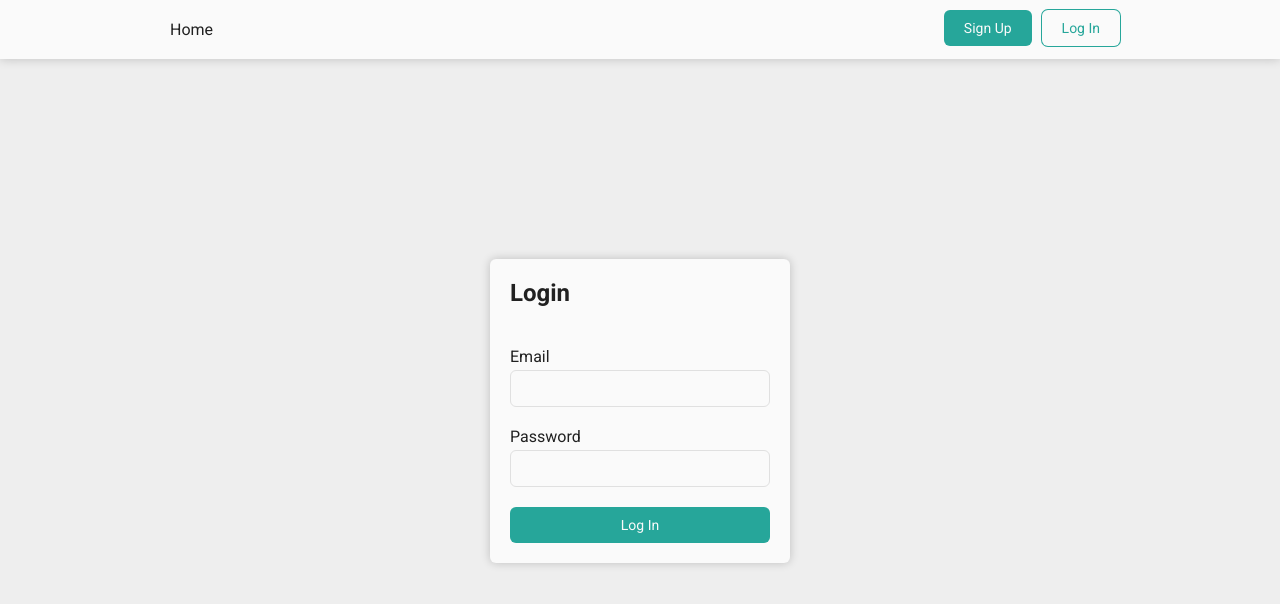
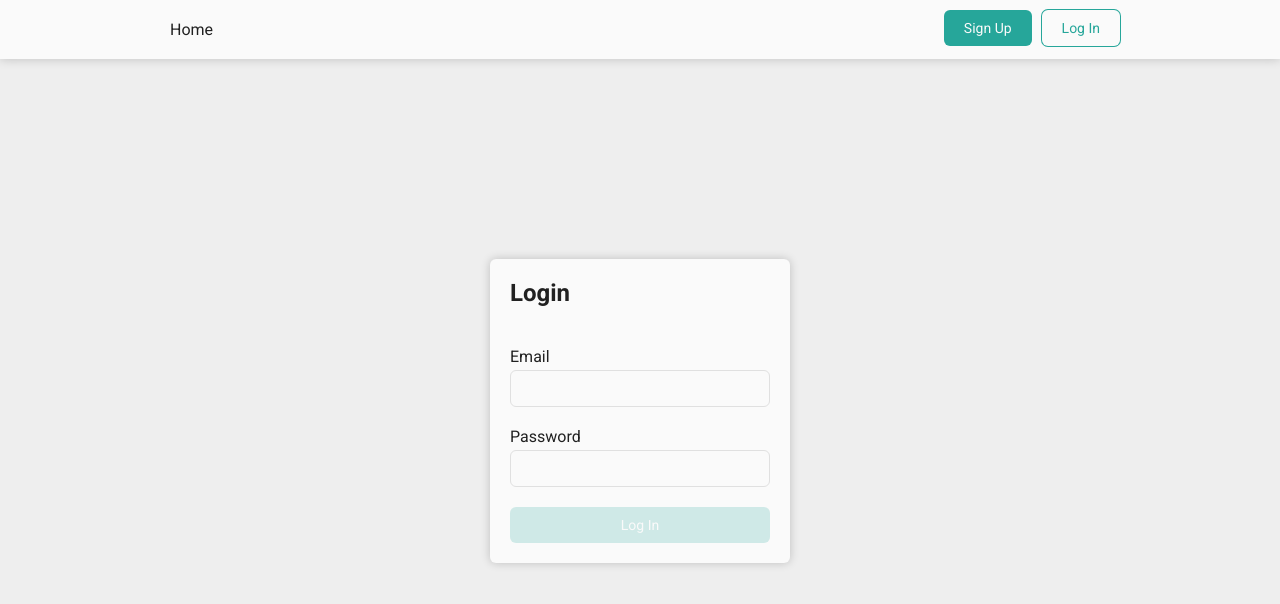
Before and after one commit to DanielKalinov/react-redux-gallery, a React (Create React App) app in the folder client/: page /login in a window 1280 px wide. Shown: the top 604 px of the page. Built offline with nearby package versions, Linux system fonts and the light colour scheme.

Commit message:
Added Formik and form validation

```diff
--- a/client/package.json
+++ b/client/package.json
@@ -6,12 +6,14 @@
 		"@testing-library/jest-dom": "^5.11.9",
 		"@testing-library/react": "^11.2.5",
 		"@testing-library/user-event": "^12.8.1",
+		"formik": "^2.2.6",
 		"node-sass": "^5.0.0",
 		"react": "^17.0.1",
 		"react-dom": "^17.0.1",
 		"react-router-dom": "^5.2.0",
 		"react-scripts": "4.0.3",
-		"web-vitals": "^1.1.0"
+		"web-vitals": "^1.1.0",
+		"yup": "^0.32.9"
 	},
 	"scripts": {
 		"start": "set PORT=8080 && react-scripts start",
--- a/client/src/components/pages/Login.jsx
+++ b/client/src/components/pages/Login.jsx
@@ -1,21 +1,62 @@
 import React from 'react';
+import { Formik, Form, Field, ErrorMessage } from 'formik';
+import * as Yup from 'yup';
 
 const Login = () => {
+	const initialValues = {
+		email: '',
+		password: ''
+	};
+
+	const onSubmit = (values, onSubmitProps) => {
+		onSubmitProps.resetForm();
+	};
+
+	const validationSchema = Yup.object({
+		email: Yup.string().email('Invalid email address').required('Required'),
+		password: Yup.string()
+			.min(8, 'Password must be at least 8 characters long')
+			.required('Required')
+	});
+
 	return (
-		<div className='login'>
-			<form className='form'>
+		<Formik
+			initialValues={initialValues}
+			validationSchema={validationSchema}
+			onSubmit={onSubmit}
+			validateOnMount>
+			{(formik) => {
+				return (
+					<Form className='form'>
 						<h2>Login</h2>
 						<div className='form-group'>
 							<label htmlFor='email'>Email</label>
-					<input type='text' name='email' className='input' />
+							<Field type='text' name='email' className='input' />
+							<ErrorMessage
+								name='email'
+								component='p'
+								className='form-error-message'
+							/>
 						</div>
 						<div className='form-group'>
 							<label htmlFor='password'>Password</label>
-					<input type='text' name='password' className='input' />
+							<Field type='password' name='password' className='input' />
+							<ErrorMessage
+								name='password'
+								component='p'
+								className='form-error-message'
+							/>
 						</div>
-				<button className='button primary-button'>Log In</button>
-			</form>
-		</div>
+						<button
+							type='submit'
+							className='button primary-button'
+							disabled={!formik.isValid}>
+							Log In
+						</button>
+					</Form>
+				);
+			}}
+		</Formik>
 	);
 };
 
--- a/client/src/components/pages/Signup.jsx
+++ b/client/src/components/pages/Signup.jsx
@@ -1,21 +1,62 @@
 import React from 'react';
+import { Formik, Form, Field, ErrorMessage } from 'formik';
+import * as Yup from 'yup';
+
+const initialValues = {
+	email: '',
+	password: ''
+};
+
+const onSubmit = (values, onSubmitProps) => {
+	onSubmitProps.resetForm();
+};
+
+const validationSchema = Yup.object({
+	email: Yup.string().email('Invalid email address').required('Required'),
+	password: Yup.string()
+		.min(8, 'Password must be at least 8 characters long')
+		.required('Required')
+});
 
 const Signup = () => {
 	return (
-		<div className='signup'>
-			<form className='form'>
+		<Formik
+			initialValues={initialValues}
+			validationSchema={validationSchema}
+			onSubmit={onSubmit}
+			validateOnMount>
+			{(formik) => {
+				return (
+					<Form className='form'>
 						<h2>Signup</h2>
 						<div className='form-group'>
 							<label htmlFor='email'>Email</label>
-					<input type='text' name='email' className='input' />
+							<Field type='text' name='email' className='input' />
+							<ErrorMessage
+								name='email'
+								component='p'
+								className='form-error-message'
+							/>
 						</div>
 						<div className='form-group'>
 							<label htmlFor='password'>Password</label>
-					<input type='text' name='password' className='input' />
+							<Field type='password' name='password' className='input' />
+							<ErrorMessage
+								name='password'
+								component='p'
+								className='form-error-message'
+							/>
 						</div>
-				<button className='button primary-button'>Sign Up</button>
-			</form>
-		</div>
+						<button
+							type='submit'
+							className='button primary-button'
+							disabled={!formik.isValid}>
+							Sign Up
+						</button>
+					</Form>
+				);
+			}}
+		</Formik>
 	);
 };
 
--- a/client/src/index.scss
+++ b/client/src/index.scss
@@ -1,6 +1,7 @@
 @import url('https://fonts.googleapis.com/css2?family=Roboto:wght@100;400;700&display=swap');
 
 $primary: #26a69a;
+$danger: #e91e63;
 
 * {
 	margin: 0;
@@ -31,6 +32,9 @@ body {
 	&:hover {
 		background-color: lighten($color: $primary, $amount: 5);
 	}
+	&:disabled {
+		background-color: rgba($color: $primary, $alpha: 0.2);
+	}
 }
 
 .secondary-button {
@@ -60,6 +64,11 @@ body {
 		label {
 			margin-bottom: 4px;
 		}
+
+		.form-error-message {
+			margin-top: 4px;
+			color: $danger !important;
+		}
 	}
 }
 
```
Also changed, not shown: 1 other file (tests, documents, lock files or other folders). Lines whose indentation alone changed are shown as unchanged.
